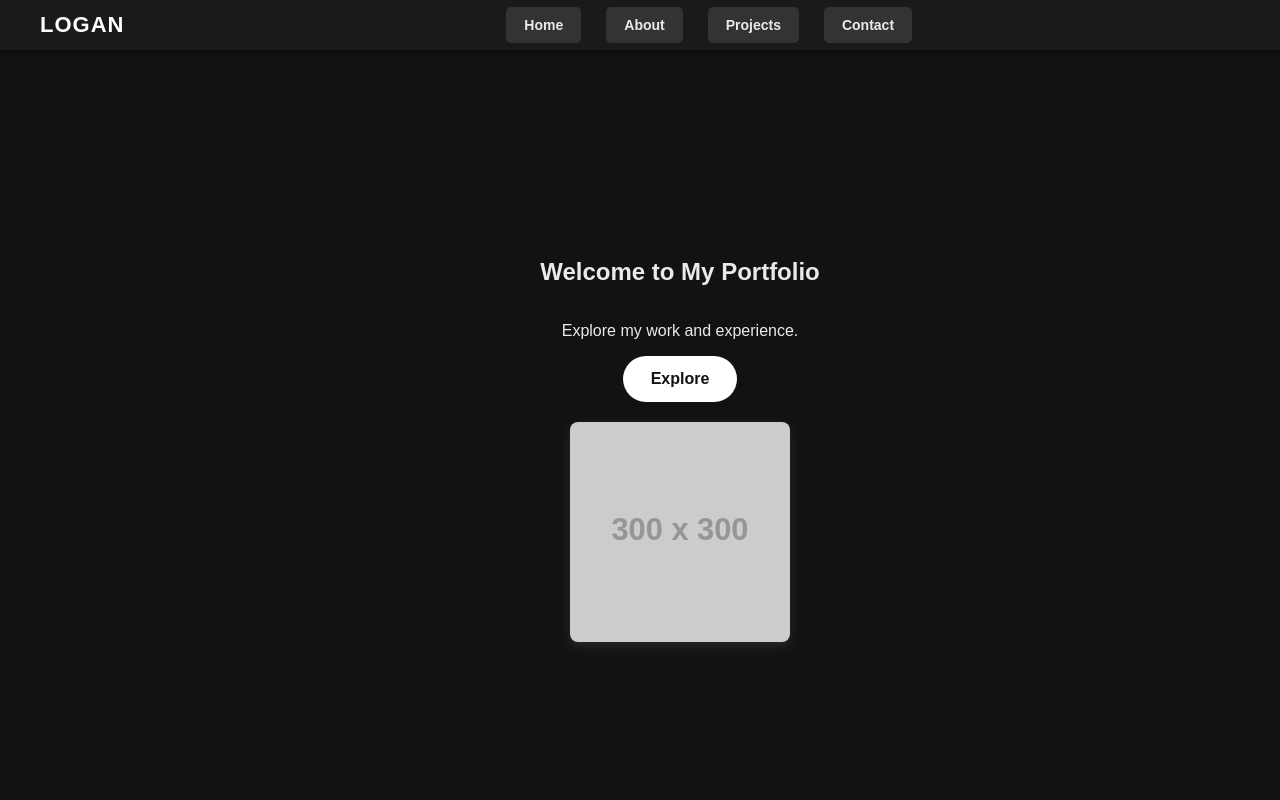
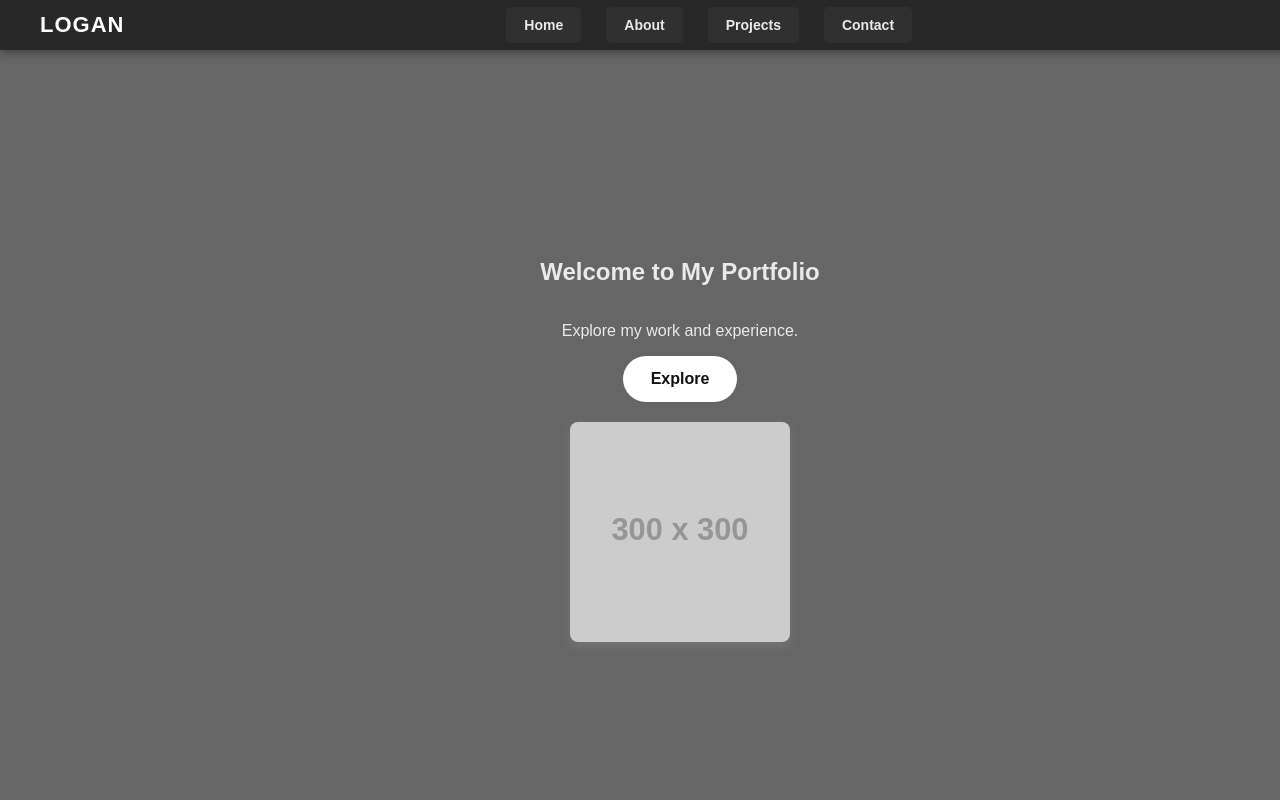
Before and after one commit to loganF12/MyWebsite, a plain HTML site: page index.html in a window 1280 px wide. Shown: the top 800 px of the page. Drawn offline with Linux system fonts and the light colour scheme; placeholder pictures from the web are drawn by us.

Commit message:
Update style.css

```diff
--- a/style.css
+++ b/style.css
@@ -3,7 +3,8 @@ body {
     font-family: 'Arial', sans-serif;
     margin: 0;
     padding: 0;
-    background: #121212; /* Dark Gray Background */
+    background: url('YOUR_IMAGE_URL_HERE') no-repeat center center fixed;
+    background-size: cover; /* Makes the background always fit */
     color: #EAEAEA; /* Light Gray Text */
     overflow-x: hidden;
 }
@@ -17,7 +18,7 @@ header {
     width: 100%;
     top: 0;
     left: 0;
-    background: #1A1A1A; /* Darker Gray */
+    background: rgba(26, 26, 26, 0.8); /* Dark Gray with Transparency */
     padding: 12px 40px;
     z-index: 1000;
     box-shadow: 0px 4px 8px rgba(0, 0, 0, 0.3);
@@ -45,7 +46,7 @@ nav ul li {
 }
 
 nav ul li a {
-    background: #333333; /* Medium Gray */
+    background: rgba(51, 51, 51, 0.8); /* Semi-transparent buttons */
     padding: 10px 18px;
     border-radius: 5px;
     color: #EAEAEA;
@@ -73,6 +74,7 @@ nav ul li a:hover {
     text-align: center;
     padding: 40px;
     border-bottom: 1px solid rgba(255, 255, 255, 0.1);
+    background: rgba(0, 0, 0, 0.6); /* Adds slight transparency over the logo */
 }
 
 /* Image Styling */
@@ -105,7 +107,7 @@ img {
 /* Footer */
 footer {
     width: 100%;
-    background: #1A1A1A;
+    background: rgba(26, 26, 26, 0.8);
     padding: 12px;
     text-align: center;
     font-size: 14px;
```
